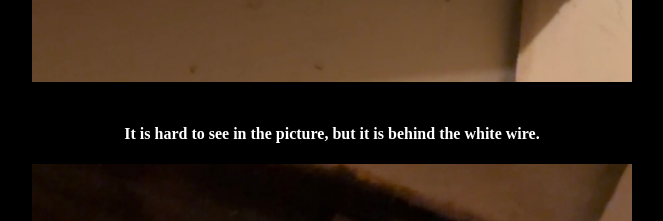
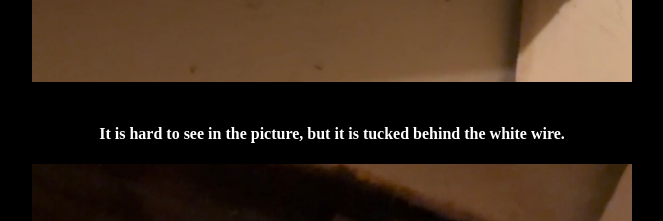
Before and after one commit to krudanovich/krudanovich.github.io, a plain HTML site: page treasure/index.html in a window 1280 px wide. Shown: the part 6780-7001 px from the top of the page, without its empty margins (308-971 px from the left). Drawn offline with Linux system fonts and the light colour scheme.

Commit message:
Update index.html

```diff
--- a/treasure/index.html
+++ b/treasure/index.html
@@ -19,7 +19,7 @@
   <img src="image5.jpg" width="600"><br><br>
 <h4>Your treasure is the flashdrive in the plastic sandwich bag.</h4>
   <img src="image6.jpg" width="600"><br><br>
-<h4>It is hard to see in the picture, but it is behind the white wire.</h4>
+<h4>It is hard to see in the picture, but it is tucked behind the white wire.</h4>
   <img src="image7.jpg" width="600"><br><br>
 
 </body>
```
